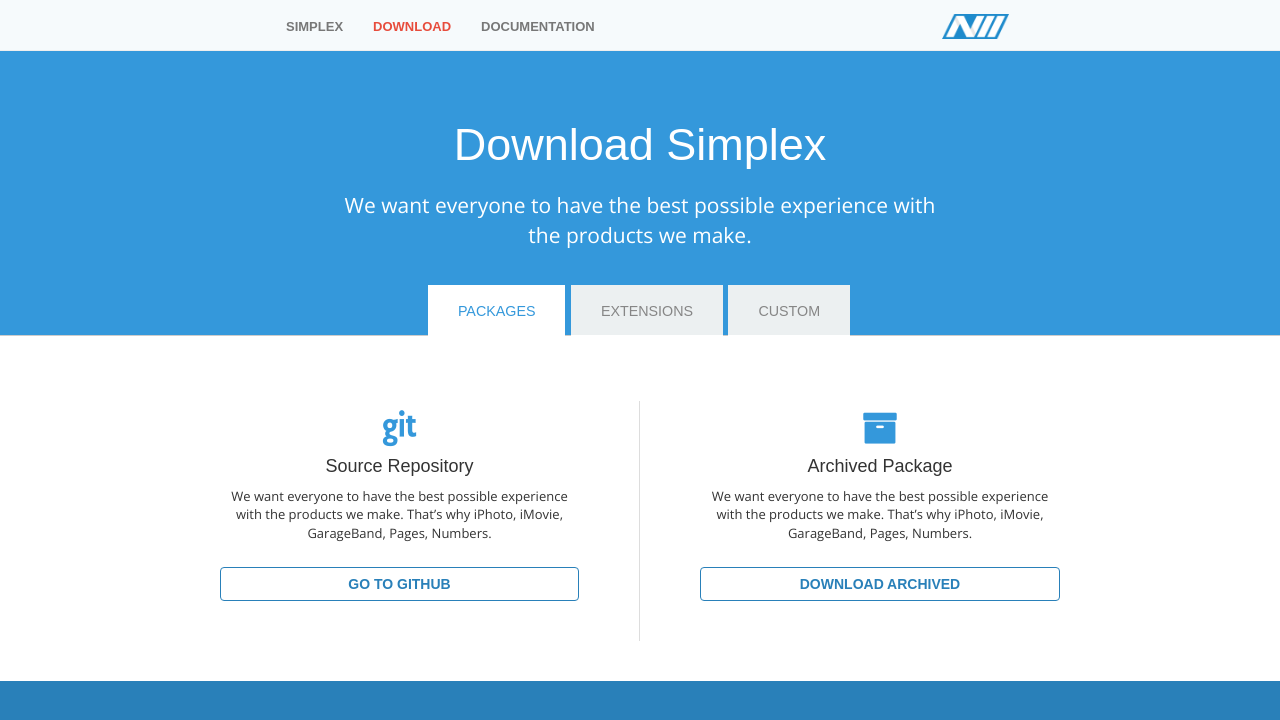
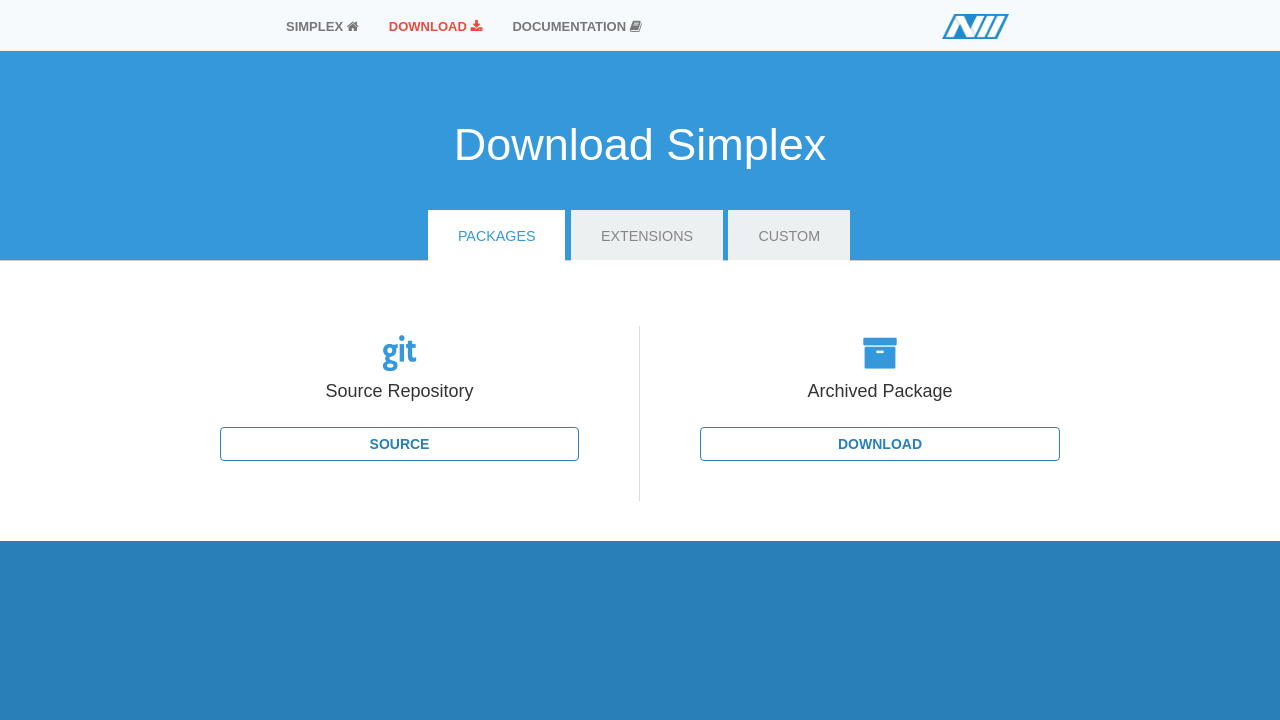
Before and after one commit to strackovski/simplex-www, a website: page download.html in a window 1280 px wide. Drawn offline with nearby package versions, Linux system fonts and the light colour scheme; a web font is replaced by a local one.

Commit message:
Remove text, set title.

```diff
--- a/download.html
+++ b/download.html
@@ -4,7 +4,7 @@
     <meta charset="utf-8">
     <meta http-equiv="X-UA-Compatible" content="IE=edge">
     <meta name="viewport" content="width=device-width, initial-scale=1.0">
-    <meta name="description" content="">
+    <meta name="description" content="Simplex Web Content Management System">
     <meta name="author" content="Vladimir Strackovski">
     <title>Simplex WCM | NV3</title>
     <link rel="stylesheet" href="assets/styles/bootstrap.css"/>
@@ -17,10 +17,19 @@
         <div class="container">
             <ul class="nav navbar-nav navbar-left">
                 <li>
-                    <a class="navbar-brand" href="index.html" title="Home">SIMPLEX</a>
+                    <a class="navbar-brand" href="http://www.envee.eu/projects/simplex" title="Home">
+                        <span>SIMPLEX</span>
+                        <i class="fa fa-home"></i>
+                    </a>
                 </li>
-                <li class="active"><a href="download.html" title="Download">Download</a></li>
-                <li><a href="documentation.html" title="Download">Documentation</a></li>
+                <li class="active"><a href="download.html" title="Download">
+                    <span>Download</span>
+                    <i class="fa fa-download"></i>
+                </a></li>
+                <li><a href="documentation.html" title="Download">
+                    <span>Documentation</span>
+                    <i class="fa fa-book"></i>
+                </a></li>
             </ul>
             <div class="collapse navbar-collapse" id="bs-example-navbar-collapse-1">
                 <ul class="nav navbar-nav navbar-right">
@@ -35,7 +44,7 @@
                 <div class="jumbotron text-center">
                     <div class="">
                         <h1 class="extra-pad">Download Simplex</h1>
-                        <p>We want everyone to have the best possible experience with the products we make.</p>
+                        <p></p>
                     </div>
                 </div>
             </div>
@@ -53,13 +62,13 @@
                         <div class="panel-inner row">
                             <div class="col-xs-12 col-sm-6 item">
                                 <h4><i class="fa fa-git fa-2x"></i> Source Repository</h4>
-                                <p>We want everyone to have the best possible experience with the products we make. That’s why iPhoto, iMovie, GarageBand, Pages, Numbers.</p>
-                                <a href="#" class="btn btn-block btn-default">Go to GitHub</a>
+                                <p></p>
+                                <a target="_blank" href="https://github.com/strackovski/simplex" class="btn btn-block btn-default">Source</a>
                             </div>
                             <div class="col-xs-12 col-sm-6 item">
                                 <h4><i class="fa fa-archive fa-2x"></i> Archived Package</h4>
-                                <p>We want everyone to have the best possible experience with the products we make. That’s why iPhoto, iMovie, GarageBand, Pages, Numbers.</p>
-                                <a href="#" class="btn btn-block btn-default">Download Archived</a>
+                                <p></p>
+                                <a target="_blank" href="https://github.com/strackovski/simplex/archive/master.zip" class="btn btn-block btn-default">Download</a>
                             </div>
                         </div>
                     </div>
@@ -67,12 +76,12 @@
                         <div class="panel-inner row">
                             <div class="col-xs-12 col-sm-6 item">
                                 <h4><i class="fa fa-2x fa-cube"></i> Extensions</h4>
-                                <p>We want everyone to have the best possible experience with the products we make. That’s why iPhoto, iMovie, GarageBand, Pages, Numbers.</p>
+                                <p></p>
                                 <a href="#" class="btn btn-block btn-default">Learn More</a>
                             </div>
                             <div class="col-xs-12 col-sm-6 item">
                                 <h4><i class="fa fa-2x fa-puzzle-piece"></i> Themes</h4>
-                                <p>We want everyone to have the best possible experience with the products we make. That’s why iPhoto, iMovie, GarageBand, Pages, Numbers.</p>
+                                <p></p>
                                 <a href="#" class="btn btn-block btn-default">Learn More</a>
                             </div>
                         </div>
@@ -81,17 +90,17 @@
                         <div class="panel-inner row">
                             <div class="col-xs-12 col-sm-4 item">
                                 <h4><i class="fa fa-2x fa-code"></i> Integrations</h4>
-                                <p>We want everyone to have the best possible experience with the products we make. That’s why iPhoto, iMovie, GarageBand, Pages, Numbers.</p>
+                                <p></p>
                                 <a href="#" class="btn btn-block btn-default">Learn More</a>
                             </div>
                             <div class="col-xs-12 col-sm-4 item">
                                 <h4><i class="fa fa-2x fa-columns"></i> Templates</h4>
-                                <p>We want everyone to have the best possible experience with the products we make. That’s why iPhoto, iMovie, GarageBand, Pages, Numbers.</p>
+                                <p></p>
                                 <a href="#" class="btn btn-block btn-default">Learn More</a>
                             </div>
                             <div class="col-xs-12 col-sm-4 item">
                                 <h4><i class="fa fa-2x fa-lightbulb-o"></i> Other</h4>
-                                <p>We want everyone to have the best possible experience with the products we make. That’s why iPhoto, iMovie, GarageBand, Pages, Numbers.</p>
+                                <p></p>
                                 <a href="#" class="btn btn-block btn-default">Learn More</a>
                             </div>
                         </div>
```
Also changed, not shown: index.html (+1 -1 lines).
